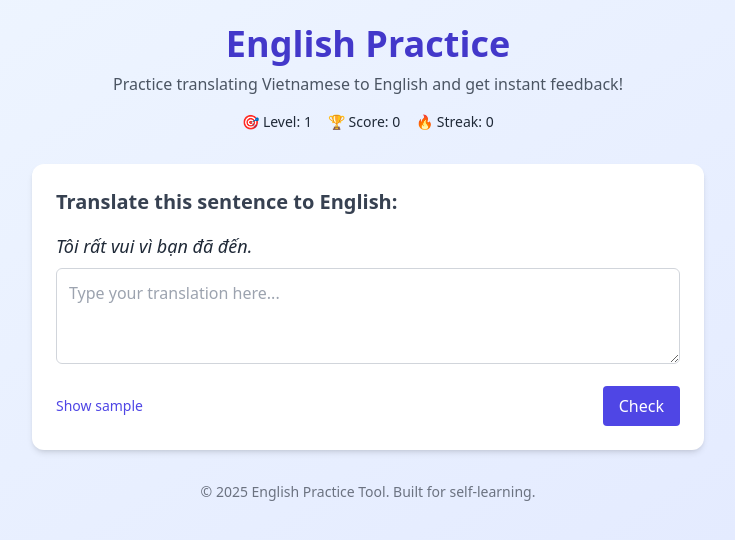
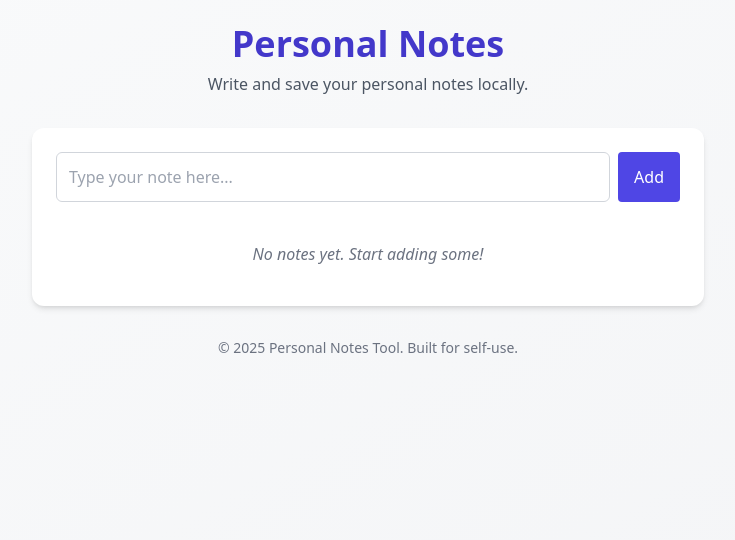
Before and after one commit to haitong53/english-practice, a React (Vite) app: page / in a window 1280 px wide. Shown: the top 540 px of the page, without its empty margins (272-1007 px from the left). Built offline with nearby package versions, Linux system fonts and the light colour scheme.

Commit message:
Update App.jsx

```diff
--- a/src/App.jsx
+++ b/src/App.jsx
@@ -1,151 +1,116 @@
-import { useState } from "react";
+import { useState, useEffect } from "react";
 
 export default function App() {
-  const [level, setLevel] = useState(1);
-  const [score, setScore] = useState(0);
-  const [input, setInput] = useState("");
-  const [feedback, setFeedback] = useState("");
-  const [isCorrect, setIsCorrect] = useState(null);
-  const [streak, setStreak] = useState(0);
-  const [showAchievement, setShowAchievement] = useState(false);
-  const [showSample, setShowSample] = useState(false);
+  const [notes, setNotes] = useState([]);
+  const [newNote, setNewNote] = useState("");
+  const [editingIndex, setEditingIndex] = useState(null);
 
-  const exercises = [
-    {
-      vietnamese: "Tôi rất vui vì bạn đã đến.",
-      english: "I'm very happy that you came.",
-    },
-    {
-      vietnamese: "Dù trời mưa, chúng tôi vẫn đi dã ngoại.",
-      english: "Although it rained, we still went on a picnic.",
-    },
-    {
-      vietnamese: "Vì bận nên tôi không thể gọi cho bạn hôm nay.",
-      english: "Because I was busy, I couldn't call you today.",
-    },
-    {
-      vietnamese: "Mặc dù mệt, anh ấy vẫn tiếp tục làm việc.",
-      english: "Although he was tired, he continued working.",
-    },
-    {
-      vietnamese: "Nếu bạn cố gắng hơn, bạn sẽ thành công.",
-      english: "If you try harder, you will succeed.",
-    },
-  ];
+  // Load notes từ localStorage khi mở app
+  useEffect(() => {
+    const savedNotes = JSON.parse(localStorage.getItem("personalNotes")) || [];
+    setNotes(savedNotes);
+  }, []);
 
-  const currentExercise = exercises[level - 1];
-
-  const handleCheck = () => {
-    const answer = input.trim();
-    const correctAnswer = currentExercise.english;
-
-    if (answer.toLowerCase() === correctAnswer.toLowerCase()) {
-      setIsCorrect(true);
-      setFeedback("✅ Correct! Great job!");
-      setScore(score + 10);
-      setStreak(streak + 1);
-      if (streak % 3 === 2) {
-        setShowAchievement(true);
-        setTimeout(() => setShowAchievement(false), 3000);
-      }
-    } else {
-      setIsCorrect(false);
-      setFeedback(
-        `❌ Incorrect. Suggested correction: "${correctAnswer}"\n\nNote: Grammar check is simulated here. In a real app, this would use AI grammar checking like Grammarly or Google NLP.`
-      );
-      setStreak(0);
-    }
+  // Hàm lưu ghi chú vào localStorage
+  const saveNotesToLocalStorage = (updatedNotes) => {
+    localStorage.setItem("personalNotes", JSON.stringify(updatedNotes));
   };
 
-  const handleNext = () => {
-    if (level < exercises.length) {
-      setLevel(level + 1);
-      setInput("");
-      setFeedback("");
-      setIsCorrect(null);
-    } else {
-      alert("🎉 You've completed all levels!");
-    }
+  // Hàm thêm ghi chú mới
+  const handleAddNote = () => {
+    if (newNote.trim() === "") return;
+    const updatedNotes = [...notes, newNote];
+    setNotes(updatedNotes);
+    saveNotesToLocalStorage(updatedNotes);
+    setNewNote("");
+  };
+
+  // Hàm xóa ghi chú
+  const handleDeleteNote = (index) => {
+    const updatedNotes = notes.filter((_, i) => i !== index);
+    setNotes(updatedNotes);
+    saveNotesToLocalStorage(updatedNotes);
+  };
+
+  // Hàm chỉnh sửa ghi chú
+  const handleEditNote = (index) => {
+    setNewNote(notes[index]);
+    setEditingIndex(index);
+  };
+
+  // Hàm cập nhật ghi chú đã chỉnh sửa
+  const handleUpdateNote = () => {
+    if (newNote.trim() === "") return;
+    const updatedNotes = [...notes];
+    updatedNotes[editingIndex] = newNote;
+    setNotes(updatedNotes);
+    saveNotesToLocalStorage(updatedNotes);
+    setNewNote("");
+    setEditingIndex(null);
   };
 
   return (
-    <div className="min-h-screen bg-gradient-to-br from-blue-50 to-indigo-100 p-6 font-sans text-gray-800">
-      {showAchievement && (
-        <div className="fixed top-4 right-4 bg-yellow-400 text-black px-6 py-3 rounded shadow-lg animate-bounce z-50">
-          🏆 Achievement Unlocked: 3 in a Row!
-        </div>
-      )}
-
+    <div className="min-h-screen bg-gradient-to-br from-gray-50 to-gray-100 p-6 font-sans text-gray-800">
       <header className="text-center mb-8">
-        <h1 className="text-4xl font-bold text-indigo-700">English Practice</h1>
-        <p className="text-gray-600 mt-2">Practice translating Vietnamese to English and get instant feedback!</p>
-        <div className="mt-4 flex justify-center gap-4 text-sm">
-          <span>🎯 Level: {level}</span>
-          <span>🏆 Score: {score}</span>
-          <span>🔥 Streak: {streak}</span>
-        </div>
+        <h1 className="text-4xl font-bold text-indigo-700">Personal Notes</h1>
+        <p className="text-gray-600 mt-2">Write and save your personal notes locally.</p>
       </header>
 
-      <main className="max-w-2xl mx-auto bg-white rounded-xl shadow-md overflow-hidden">
-        <div className="p-6">
-          <h2 className="text-xl font-semibold text-gray-700 mb-4">
-            Translate this sentence to English:
-          </h2>
-          <p className="text-gray-800 text-lg italic mb-2">{currentExercise.vietnamese}</p>
-
-          <textarea
-            value={input}
-            onChange={(e) => setInput(e.target.value)}
-            placeholder="Type your translation here..."
-            className="w-full h-24 p-3 border border-gray-300 rounded-md focus:outline-none focus:ring-2 focus:ring-indigo-400"
+      <main className="max-w-2xl mx-auto bg-white rounded-xl shadow-md overflow-hidden p-6">
+        <div className="flex gap-2 mb-6">
+          <input
+            type="text"
+            value={newNote}
+            onChange={(e) => setNewNote(e.target.value)}
+            placeholder="Type your note here..."
+            className="flex-1 p-3 border border-gray-300 rounded-md focus:outline-none focus:ring-2 focus:ring-indigo-400"
           />
-
-          <div className="mt-4 flex justify-between items-center">
+          {editingIndex !== null ? (
             <button
-              onClick={() => setShowSample(!showSample)}
-              className="text-sm text-indigo-600 hover:underline"
+              onClick={handleUpdateNote}
+              className="bg-blue-600 hover:bg-blue-700 text-white px-4 py-2 rounded transition"
             >
-              {showSample ? "Hide sample" : "Show sample"}
+              Update
             </button>
-
-            <div className="flex gap-3">
-              <button
-                onClick={handleCheck}
-                className="bg-indigo-600 hover:bg-indigo-700 text-white px-4 py-2 rounded transition"
-              >
-                Check
-              </button>
-              {isCorrect !== null && (
-                <button
-                  onClick={handleNext}
-                  className="bg-green-600 hover:bg-green-700 text-white px-4 py-2 rounded transition"
-                >
-                  Next
-                </button>
-              )}
-            </div>
-          </div>
-
-          {showSample && (
-            <div className="mt-4 p-3 bg-blue-50 text-blue-700 rounded text-sm">
-              <strong>Sample translation:</strong> "{currentExercise.english}"
-            </div>
-          )}
-
-          {feedback && (
-            <div
-              className={`mt-4 p-3 rounded text-sm ${
-                isCorrect ? "bg-green-100 text-green-800" : "bg-red-100 text-red-800"
-              }`}
+          ) : (
+            <button
+              onClick={handleAddNote}
+              className="bg-indigo-600 hover:bg-indigo-700 text-white px-4 py-2 rounded transition"
             >
-              {feedback}
-            </div>
+              Add
+            </button>
           )}
         </div>
+
+        <ul className="space-y-3">
+          {notes.length === 0 ? (
+            <li className="text-gray-500 italic text-center py-4">No notes yet. Start adding some!</li>
+          ) : (
+            notes.map((note, index) => (
+              <li key={index} className="flex justify-between items-center bg-gray-50 p-3 rounded-md">
+                <span>{note}</span>
+                <div className="flex gap-2">
+                  <button
+                    onClick={() => handleEditNote(index)}
+                    className="text-sm text-blue-600 hover:underline"
+                  >
+                    Edit
+                  </button>
+                  <button
+                    onClick={() => handleDeleteNote(index)}
+                    className="text-sm text-red-600 hover:underline"
+                  >
+                    Delete
+                  </button>
+                </div>
+              </li>
+            ))
+          )}
+        </ul>
       </main>
 
       <footer className="text-center text-gray-500 text-sm mt-8">
-        &copy; 2025 English Practice Tool. Built for self-learning.
+        &copy; 2025 Personal Notes Tool. Built for self-use.
       </footer>
     </div>
   );
```
